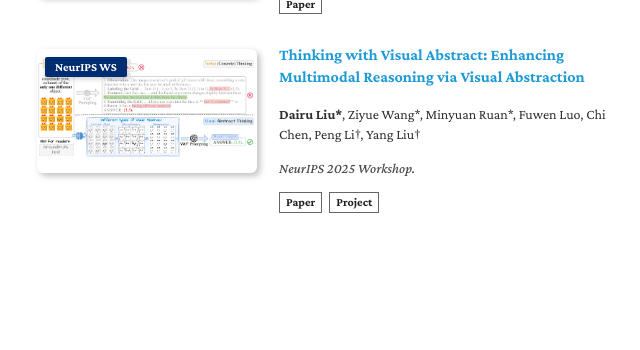
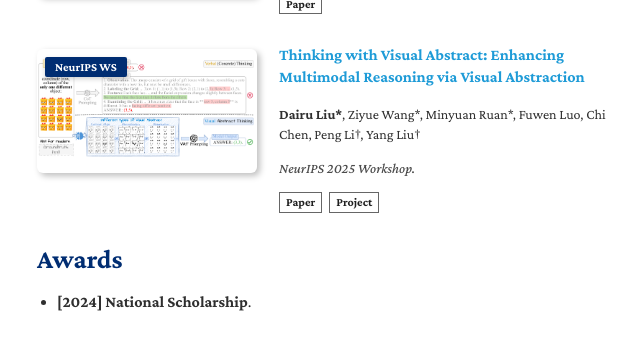
Before and after one commit to dairuliu/dairuliu.github.io, a Jekyll site: the page built from _pages/about.md, in a window 1280 px wide and 900 px high, scrolled down 1410 px, cut to the strip 363-713 px from the top of the window. Shown: the whole strip, without its empty margins (457-1097 px from the left). Built offline with Jekyll 4.4.1, drawn with Linux system fonts in a browser that asks for light colours; some web fonts are replaced.

Commit message:
Add Awards section with 2024 National Scholarship

```diff
--- a/_pages/about.md
+++ b/_pages/about.md
@@ -117,3 +117,7 @@ My research focuses on building generalizable embodied agents that can perceive,
     </div>
   </article>
 </div>
+
+## Awards
+
+* **[2024]** **National Scholarship**.
```
